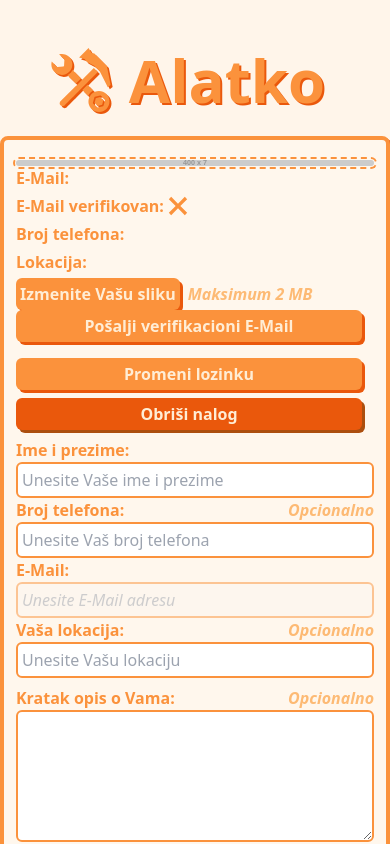
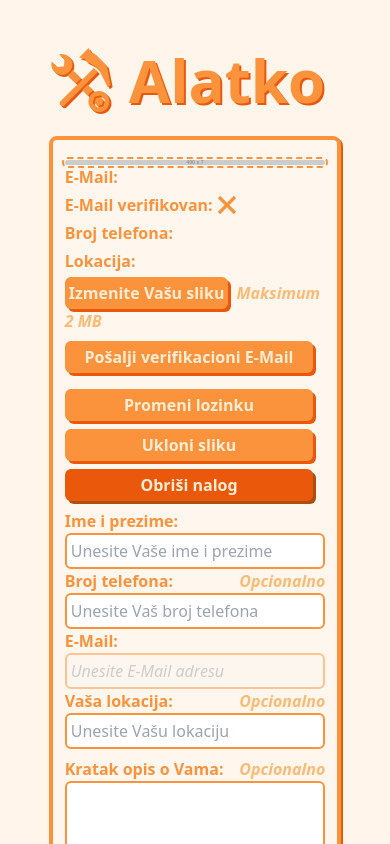
Before and after one commit to Joco223/Alatko, a Nuxt app: page /user/edit in a window 390 px wide. Shown: the top 844 px of the page. Built offline with nearby package versions, Linux system fonts and the light colour scheme; no server answers.

Commit message:
Dodato brisanje slike profila

```diff
--- a/pages/index.vue
+++ b/pages/index.vue
@@ -190,16 +190,8 @@
 
 </script>
 
-<style>
-    @media screen and (max-width: 1024px) {
-        .grid {
-            grid-template-columns: 1fr;
-        }
-    }
-</style>
-
 <template>
-    <div class="grid gap-x-4 gap-y-4 lg:grid-cols-3 w-3/4">
+    <div class="grid lg:gap-x-4 gap-y-4 lg:grid-cols-3 grid-cols-1 w-3/4">
         <div class="card col-span-2 lg:order-first">
             <h3 class="defaultHeader mb-2">Pretraži oglase</h3>
             <div class="grid gap-y-2 gap-x-2 grid-cols-2">
@@ -242,7 +234,7 @@
                 <button type="button" class="defaultButton float-right mt-2 lg:w-1/5" @click="search"><span class="defaultLightText">Pretraži</span></button>
             </div>
         </div>
-        <div v-if="loggedIn" class="cardSmallPadding col-span-2 lg:col-span-1 order-first lg:order-2">
+        <div v-if="loggedIn" class="cardSmallPadding col-span-1 order-first lg:order-2">
             <h3 class="defaultHeader mb-2">Vaš profil</h3>
             <div class="grid gap-y-2 gap-x-2 grid-cols-2">
                 <img :src="img" class="imageCard w-full lg:h-26" referrerpolicy="no-referrer">
@@ -262,7 +254,7 @@
                 <button @click="logOut" v-if="loggedIn" class="defaultButton w-full"><span class="defaultLightText">Log out</span></button>
             </div>
         </div>
-        <div v-else class="cardSmallPadding lg:h-1/3 col-span-2 lg:col-span-1 order-first lg:order-2">
+        <div v-else class="cardSmallPadding lg:h-1/3 col-span-1 order-first lg:order-2">
             <h3 class="defaultHeader mb-2">Niste ulogovani</h3>
             <div class="flex flex-col lg:col-span-2 lg:flex-row lg:grow lg:space-x-2">
                 <NuxtLink to="/user/login" class="lg:w-1/2">
@@ -274,7 +266,7 @@
             </div>
         </div>
         <!-- Prikaži oglase -->
-        <div class="col-span-2 lg:order-3">
+        <div class="col-span-1 lg:col-span-2 lg:order-3">
             <div v-for="oglas in oglasi" :key="oglas.id" class="card mb-2 w-full">
                 <div class="grid gap-x-2 grid-cols-3">
                     <img :src="oglas.slika" class="imageCard col-span-2 lg:col-span-1 w-full h-full min-h-32" referrerpolicy="no-referrer">
--- a/pages/user/edit.vue
+++ b/pages/user/edit.vue
@@ -185,6 +185,23 @@
         });
     }
 
+    // Remove user profile image
+    const removeImg = async() => {
+        img.value = 'https://dummyimage.com/400/7d7d7d/212121&text=Nema+slike';
+        if (userId != null) {
+            updateProfile(auth.currentUser, {
+                photoURL: 'https://dummyimage.com/400/7d7d7d/212121&text=Nema+slike'
+            }).then(() => {
+                console.log('Image update successful')
+                infoMsg.value = 'Profilna slika je uklonjena';
+                setTimeout(() => {
+                    infoMsg.value = ''
+                }, 5000);
+            }).catch((error) => {
+                errorMsg = error.message;
+            });
+        }
+    }
 
     const deleteUser = () => {
         if (auth.currentUser.providerData[0].providerId == 'password') {
@@ -252,7 +269,7 @@
             <button class="defaultButton" @click="confirmPass = false; password = ''; confirmDelete = false"><span class="defaultLightText">Nazad</span></button>
         </div>
     </div>
-    <div v-else class="card">
+    <div v-else class="card lg:w-1/2  md:w-4/6 w-3/4">
         <h3 class="defaultHeader mb-2">{{ auth.currentUser?.displayName }}</h3>
         <div class="grid gap-x-3 grid-cols-4">
             <img :src="img" class="imageCard w-full col-span-2 lg:col-span-1 lg:w-42 lg:h-44 overflow-hidden" referrerpolicy="no-referrer">
@@ -282,10 +299,11 @@
                 </div>
             </div>
             <div class="flex flex-col gap-y-2">
-                <button class="defaultButton w-full" @click="sendEmailVer" v-if="!auth.currentUser?.emailVerified"><span class="defaultLightText">Pošalji verifikacioni E-Mail</span></button>
+                <button class="defaultButton w-full mt-2" @click="sendEmailVer" v-if="!auth.currentUser?.emailVerified"><span class="defaultLightText">Pošalji verifikacioni E-Mail</span></button>
                 <NuxtLink to="/user/changePassword" class="w-full mt-2">
                     <button class="defaultButton w-full"><span class="defaultLightText">Promeni lozinku</span></button>
                 </NuxtLink>
+                <button class="defaultButton w-full" @click="removeImg"><span class="defaultLightText">Ukloni sliku</span></button>
                 <button v-if="!confirmDelete" class="warningButton w-full" @click="confirmDelete = true"><span class="defaultLightText">Obriši nalog</span></button>
                 <div v-else class="flex flex-col">
                     <span class="defaultText mb-1">Da li ste sigurni?</span>
```
